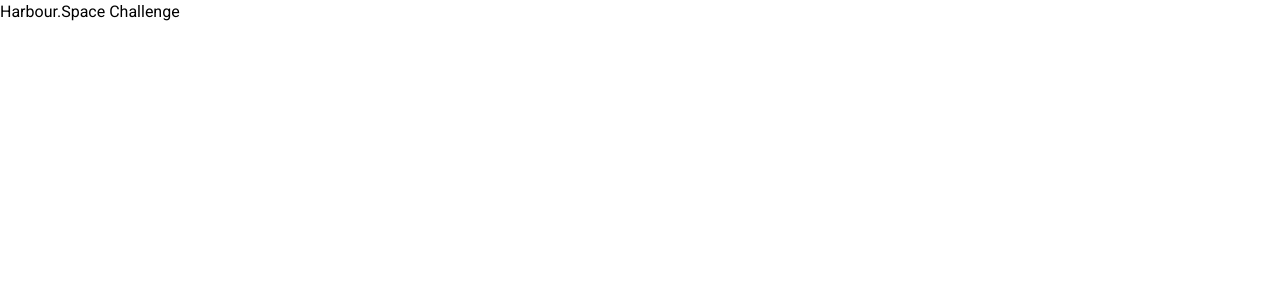
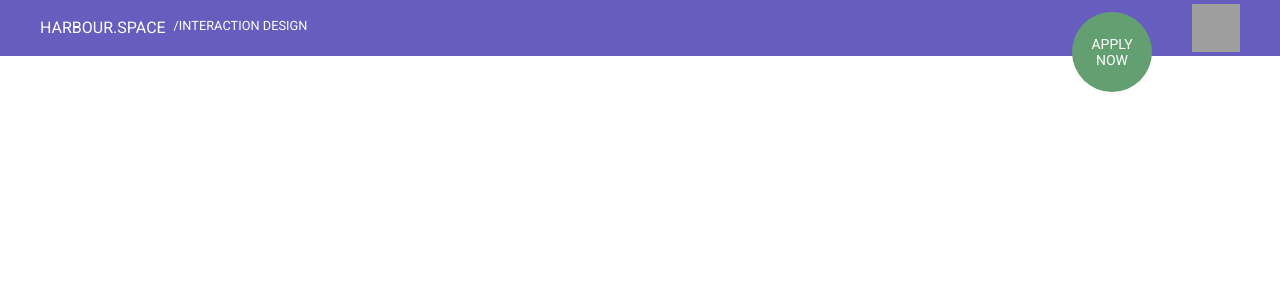
Before and after one commit to totisama/harbourspace-challenge, a Next.js app: page / in a window 1280 px wide. Shown: the top 300 px of the page. Built offline with nearby package versions, Linux system fonts and the light colour scheme; grey boxes are pictures that could not be loaded.

Commit message:
Add header component to page

```diff
--- /dev/null
+++ b/src/app/components/Header.jsx
@@ -0,0 +1,24 @@
+import Image from 'next/image'
+
+export default function Header () {
+  return (
+    <header className="w-full h-14 flex justify-between px-10 items-center bg-[#665dbf] text-white relative">
+      <h2 className="flex">
+        HARBOUR.SPACE&nbsp;&nbsp;
+        <small>
+          /INTERACTION DESIGN
+        </small>
+      </h2>
+      <Image
+        className='h-12 w-12'
+        src="/menu.svg"
+        alt="Menu icon"
+        width={100}
+        height={24}
+      />
+      <button className='absolute w-20 h-20 hidden p-1 items-center justify-center rounded-full bg-[#649f71] top-3 right-32 text-sm leading-4 sm:flex'>
+        APPLY NOW
+      </button>
+    </header>
+  )
+}
--- a/src/app/page.js
+++ b/src/app/page.js
@@ -1,7 +1,9 @@
+import Header from './components/Header'
+
 export default function Home () {
   return (
-    <main className="w-full flex flex-col">
-      Harbour.Space Challenge
-    </main>
+    <>
+      <Header />
+    </>
   )
 }
```
